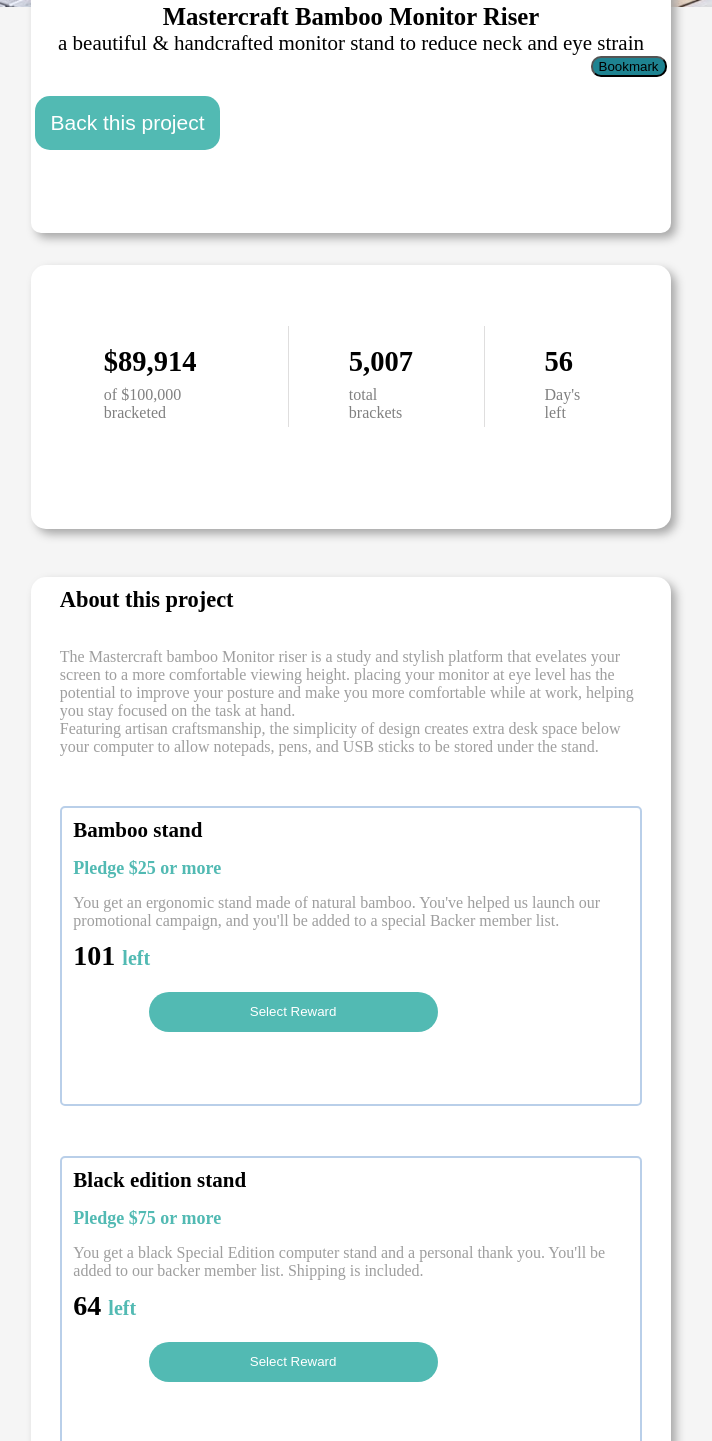
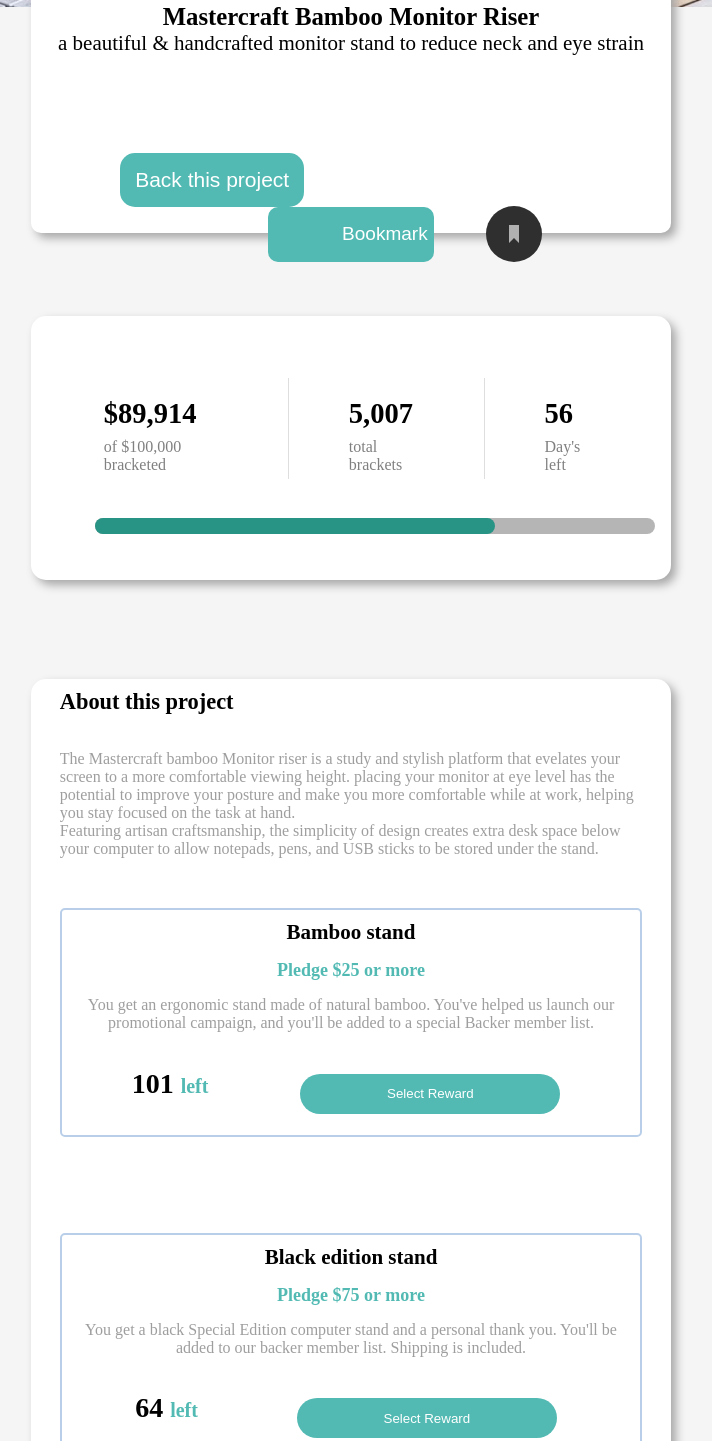
Before and after one commit to GeorgeFlood/landing-page, a plain HTML site: page index.html in a window 1280 px wide. Shown: the part 329-1770 px from the top of the page, without its empty margins (289-1001 px from the left). Drawn offline with Linux system fonts and the light colour scheme.

Commit message:
media queries
majorty of mobile & laptop screens are working as expected. iphone x & ipad's need fixing.

```diff
--- a/index.html
+++ b/index.html
@@ -5,7 +5,7 @@
   <head>
 
     <title>Landing page</title>
-    <link rel="shortcut icon" href="/imgs/favicon-32x32.png" />
+    <link rel="icon" type="image/png" sizes="32x32" href="/imgs/favicon-32x32.png">
     <link rel='stylesheet' href='style.css'>
     <meta name="viewport" content="width=device-width, initial-scale=1">
 
@@ -77,6 +77,8 @@
           <p>Day's left</p>
         </div>
       </div>
+      <p class="bar"></p>
+      <p class="bar-2"></p>
     </div>
 
     <div class="box-3">
@@ -97,8 +99,10 @@
         <h5>Pledge $25 or more</h5>
         <p>You get an ergonomic stand made of natural bamboo. You've helped us launch
           our promotional campaign, and you'll be added to a special Backer member list.</p>
+        <div class='stock-button'>
           <h3>101 <span class="left">left</span></h3>
           <button>Select Reward</button>
+        </div>
       </div> <!-- closing bamboo-stand-->
 
       <div class="black-edition">
@@ -107,8 +111,10 @@
         <p>You get a black Special Edition computer stand and a personal
           thank you. You'll be added to our backer member list. Shipping
           is included.</p>
+        <div class="stock-button">
           <h3>64 <span class="left">left</span></h3>
           <button>Select Reward</button>
+        </div>
       </div> <!-- Closing black edition-->
 
       <div class="Mahogany">
@@ -117,8 +123,10 @@
         <p>You get two Special Edition mahogany stands, a Backer T-shirt, and a personal
           thank you. You'll be added to our backer member list.
           Shipping is included.</p>
+        <div class="stock-button">
           <h3>0 <span class="left"> Left</span></h3>
           <button>Out of stock!</button>
+        </div>
       </div> <!-- Mahogany close-->
 
       <div>
--- a/style.css
+++ b/style.css
@@ -83,6 +83,7 @@ header ul {
   bottom: 3.5em;
   left: 6.9em;
   cursor: pointer;
+  margin-top: auto;
 }
 
 .box-2 {
@@ -115,6 +116,28 @@ header ul {
 .days p {
   font-size: 12px;
   color: grey;
+}
+
+.bar {
+  position: relative;
+  top: 15%;
+  margin: 0 10%;
+  height: 1em;
+  width: 17em;
+  border-radius: 10px;
+  background-color: rgba(70, 70, 70, .4);
+}
+
+.bar-2 {
+  z-index: 10;
+  position: relative;
+  top: 9.5%;
+  margin: 0 10%;
+  height: 1em;
+  width: 13em;
+  border-radius: 10px;
+  background-color: rgba(40, 148, 133);
+  bottom: 5%;
 }
 
 .box-3 {
@@ -242,6 +265,10 @@ button {
     font-size: 19px;
   }
 
+  .bar-2 {
+    top: 10.8%;
+  }
+
   .stats p {
     font-size: 16px;
     padding-top: 8px;
@@ -280,6 +307,7 @@ button {
   .box-2,
   .box-3 {
     margin: 0 25%;
+    margin-bottom: 4%;
   }
 
   .box-2 {
@@ -287,21 +315,26 @@ button {
   }
 
   .button-2 {
-    display: block;
-    height: 25%;
-    background-color: rgb(30, 131, 145);
+    display: inline-block;
+    height: 2.9em;
+    width: 8.7em;
+    background-color: #52bab3;
     border-radius: 10px;
     text-align: center;
-
+    color: white;
+    border: none;
+    font-size: 19px;
+    text-align: right;
   }
 
   .top-buttons {
-    display: flex;
-    justify-content: space-between;
+    margin-top: 9%;
   }
 
   .bookmark {
-    display: none;
+    display: inline;
+    left: 25.4%;
+    height: 15em;
   }
 
   .dollars,
@@ -324,9 +357,37 @@ button {
     margin: 0 2%;
   }
 
+  .bar {
+    width: 35em;
+  }
+
+  .bar-2 {
+    top: 9%;
+    width: 25em;
+  }
+
   .days,
   .brackets {
     border-left: 1px solid rgba(148, 147, 147, .3);
   }
 
+  .box-3 {
+    height: 80em;
+  }
+
+  .bamboo-stand,
+  .black-edition,
+  .Mahogany {
+    text-align: center;
+    height: 18%;
+    margin-bottom: 15%;
+  }
+
+  .stock-button {
+    display: flex;
+    flex-direction: row;
+    justify-content: space-around;
+    margin-top: 2%;
+    margin-left: 10%;
+  }
 }
```
Lines whose indentation alone changed are shown as unchanged.
